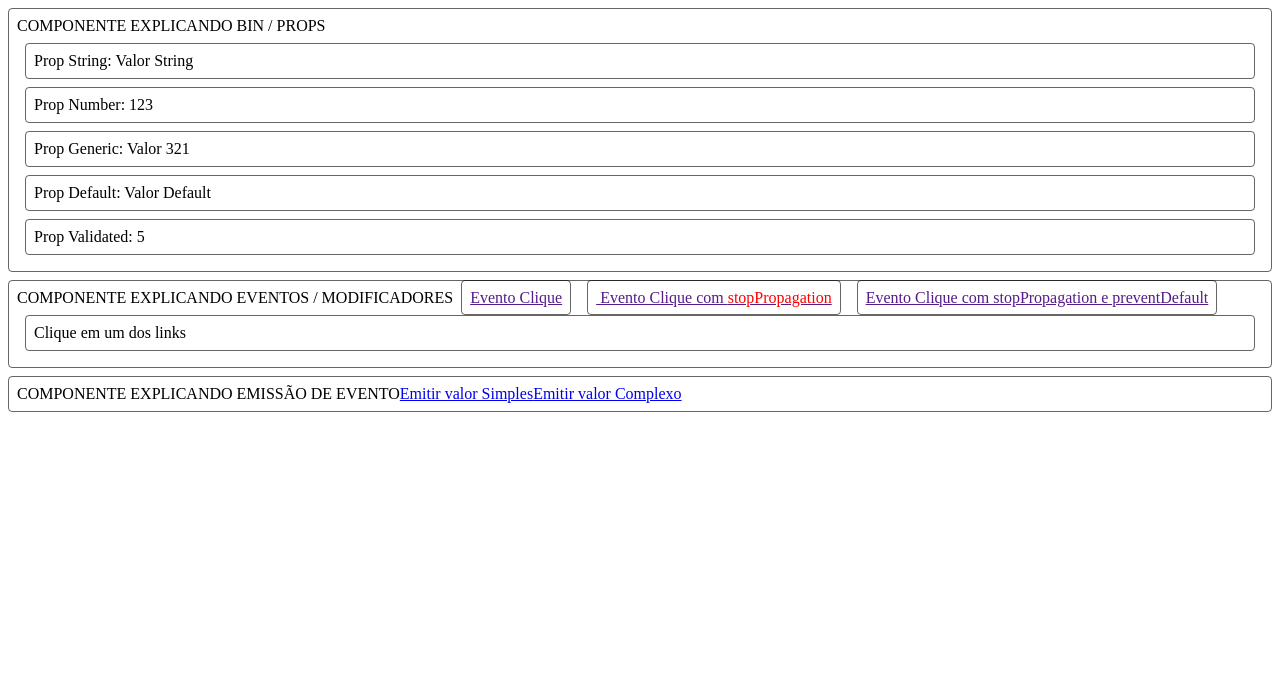
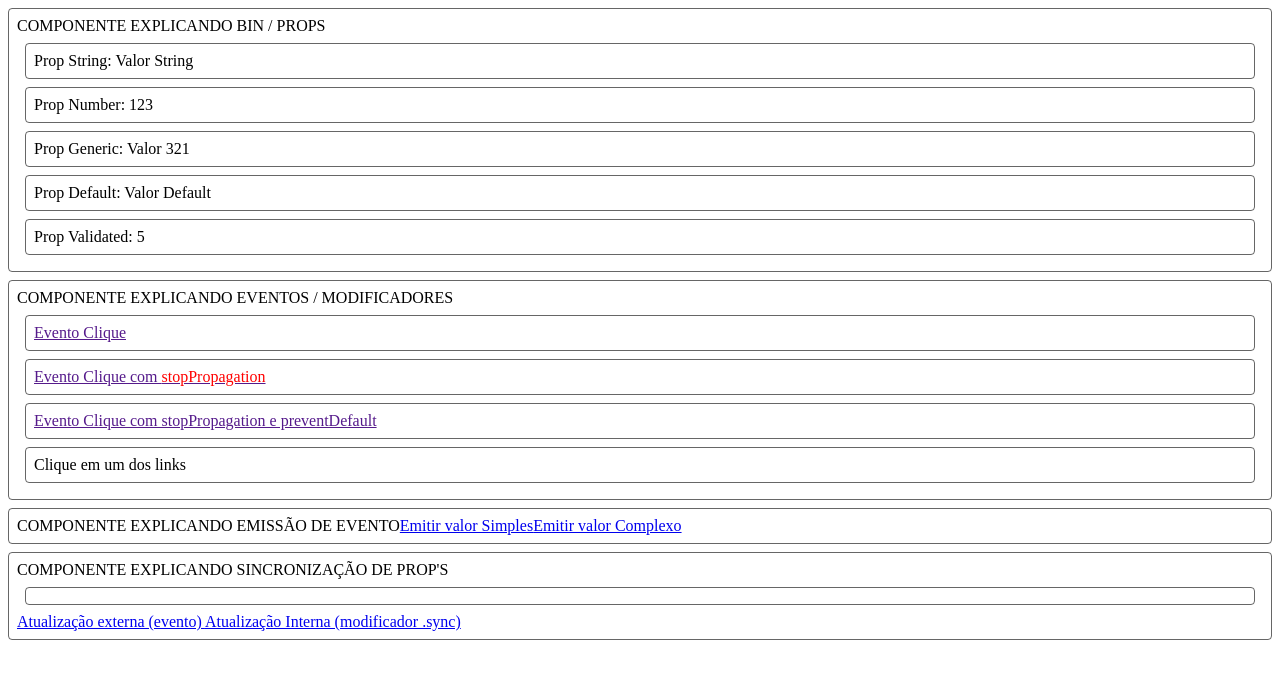
Before and after one commit to brunoog33/CursoVueAca, a Vue app: page / in a window 1280 px wide. Shown: the top 678 px of the page. Built offline with nearby package versions, Linux system fonts and the light colour scheme.

Commit message:
Incluindo PropSync

```diff
--- a/src/App.vue
+++ b/src/App.vue
@@ -4,12 +4,15 @@
         minha-prop-string="Valor String"
         :minha-prop-number="123"
         :minha-prop-generic="`Valor ${321}`"
-        :minha-prop-validated="5"
-        />
-        <my-event />
-        <my-emiter
-          @simple-event="onSImpleEvent"
-          @complex-event="onComplexEvent"/>
+        :minha-prop-validated="5" />
+    <my-event />
+    <my-emiter
+        @simple-event="onSImpleEvent"
+        @complex-event="onComplexEvent" />
+    <my-prop-sync
+        :external-prop="propSync"
+        @evento-qualquer="propSync = $event"
+        :sync-prop.sync="propSync" />
   </div>
 </template>
 
@@ -17,6 +20,7 @@
 import MyBind from '@/components/my-bind.vue';
 import MyEvent from '@/components/my-event.vue';
 import MyEmiter from '@/components/my-emiter.vue';
+import MyPropSync from '@/components/my-prop-sync.vue';
 
 export default {
   name: 'app',
@@ -24,6 +28,12 @@ export default {
     MyBind,
     MyEvent,
     MyEmiter,
+    MyPropSync,
+  },
+  data() {
+    return {
+      propSync: 'Modifique clicando em dos links',
+    };
   },
   methods: {
     onSimple($event) {
@@ -39,7 +49,7 @@ export default {
 <style>
 html, body {
   margin: 0;
-  padding: o;
+  padding: 0;
   font-family: 'Avenir, Helvetica, Arial, sans-serif'
 }
 
--- a/src/components/my-emiter.vue
+++ b/src/components/my-emiter.vue
@@ -26,6 +26,7 @@ export default {
  div {
    margin: 8px;
    padding: 8px;
+   display: block;
    border-radius: 4px;
    border: 1px solid rgba(0, 0, 0, 0.6)
  };
--- a/src/components/my-event.vue
+++ b/src/components/my-event.vue
@@ -36,6 +36,7 @@ export default {
  div, a {
    margin: 8px;
    padding: 8px;
+   display: block;
    border-radius: 4px;
    border: 1px solid rgba(0, 0, 0, 0.6)
  };
--- /dev/null
+++ b/src/components/my-prop-sync.vue
@@ -0,0 +1,31 @@
+<template>
+  <div>
+    <span>COMPONENTE EXPLICANDO SINCRONIZAÇÃO DE PROP'S</span>
+    <div>{{ externalProp }}</div>
+    <a href="#" @click.prevent="$emit('evento-qualquer', 'Externo')">
+      Atualização externa (evento)
+    </a>
+    <a href="#" @click.prevent="$emit('update: syncProp', 'Interno')">
+      Atualização Interna (modificador .sync)
+    </a>
+  </div>
+</template>
+
+<script>
+export default {
+  props: {
+    externalValue: String,
+    syncProp: String,
+  },
+};
+</script>
+
+<style scoped>
+ div {
+   margin: 8px;
+   padding: 8px;
+   display: block;
+   border-radius: 4px;
+   border: 1px solid rgba(0, 0, 0, 0.6)
+ };
+</style>
```
